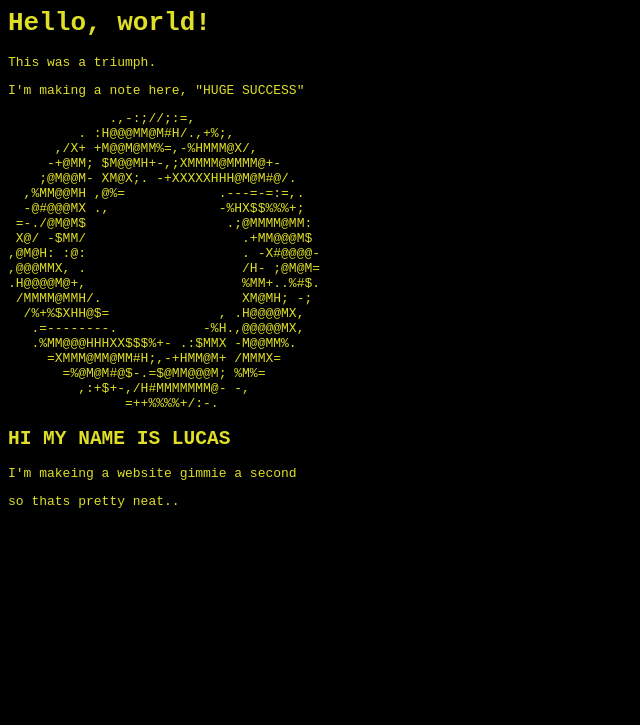
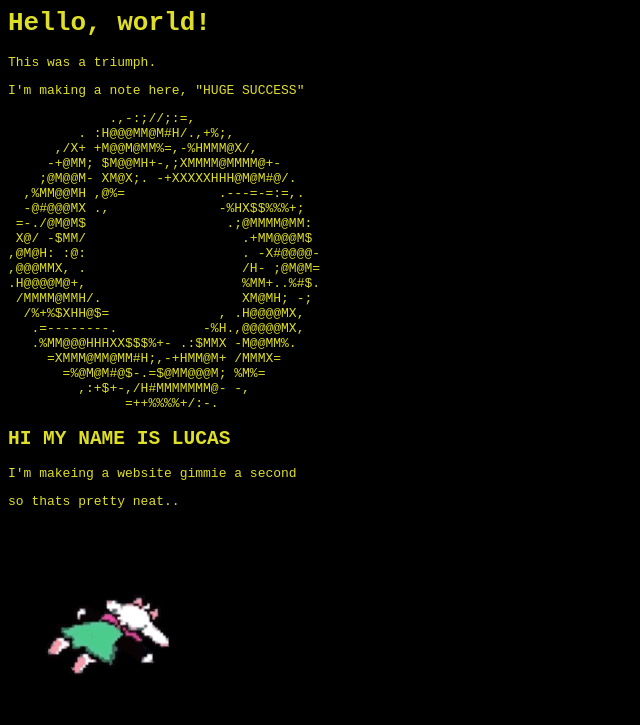
Before and after one commit to merplepop-rgb/merple.party, a plain HTML site: page index.html in a window 1280 px wide. Shown: the whole page, without its empty margins (0-640 px from the left). Drawn offline with Linux system fonts and the light colour scheme.

Commit message:
added ralsei explosion

```diff
--- a/index.html
+++ b/index.html
@@ -36,6 +36,7 @@
     <h2>HI MY NAME IS LUCAS</h2>
     <p>I'm makeing a website gimmie a second</p>
     <p>so thats pretty neat..</p>
+    <img src="deltarune-ralsei.gif">
 </body>
 
 </html>
```
Also changed, not shown: deltarune-ralsei.gif (added).
